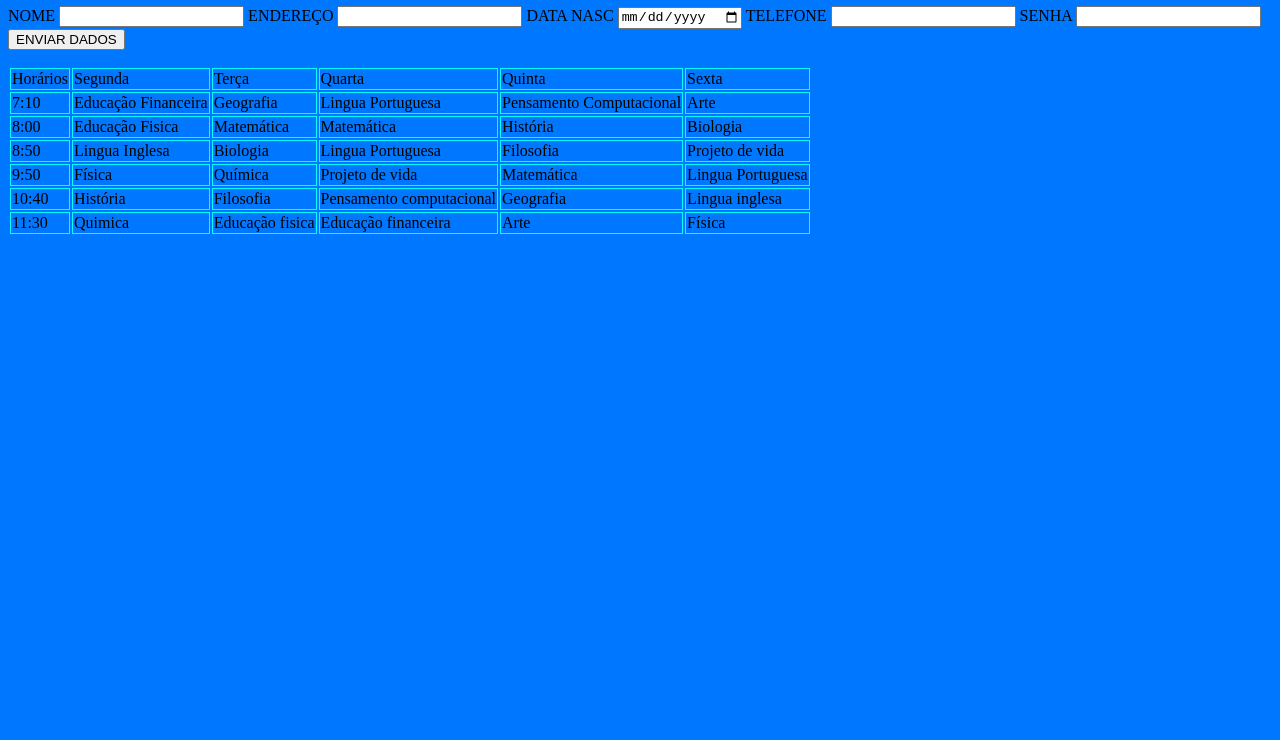
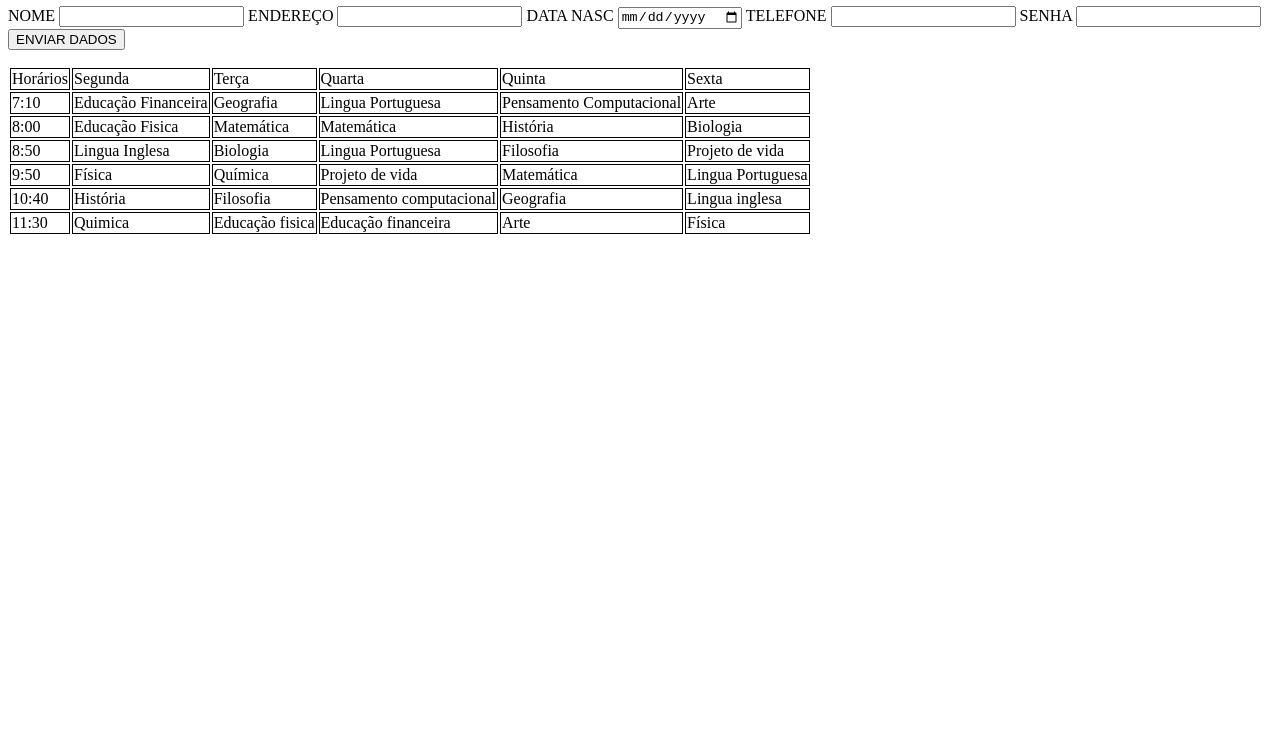
Before and after one commit to jamilebarbosa/formulario, a plain HTML site: page index.html in a window 1280 px wide. Shown: the part 60-800 px from the top of the page. Drawn offline with Linux system fonts and the light colour scheme.

Commit message:
Update style.css

```diff
--- a/style.css
+++ b/style.css
@@ -2,9 +2,9 @@ td {
 
         border: 1px solid;
 
-        border-color:aqua;
+        border-color:yelow;
 
 }
    body{
-        background:rgb(0, 119, 255);
+        background:green(0, 119, 255);
    }
```
